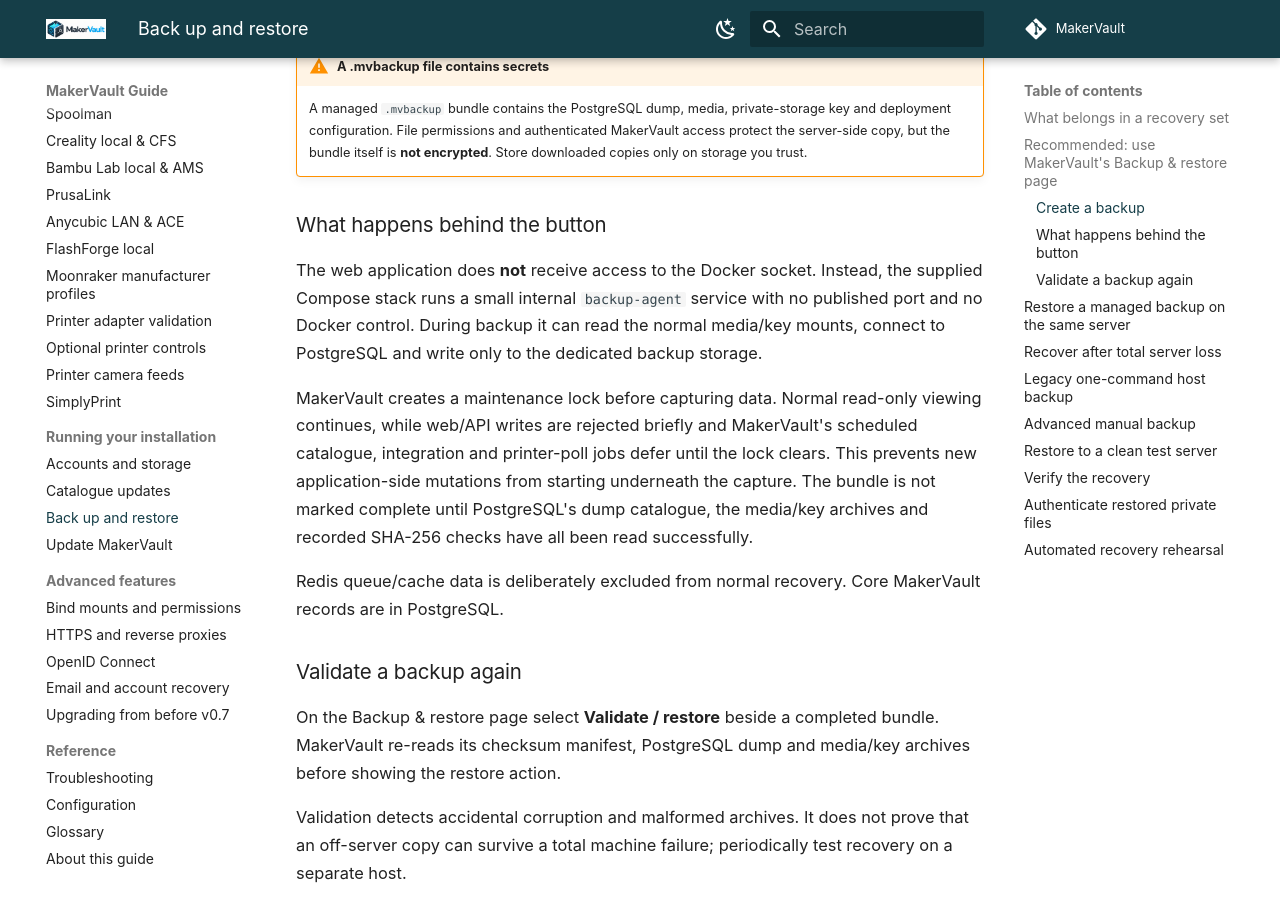
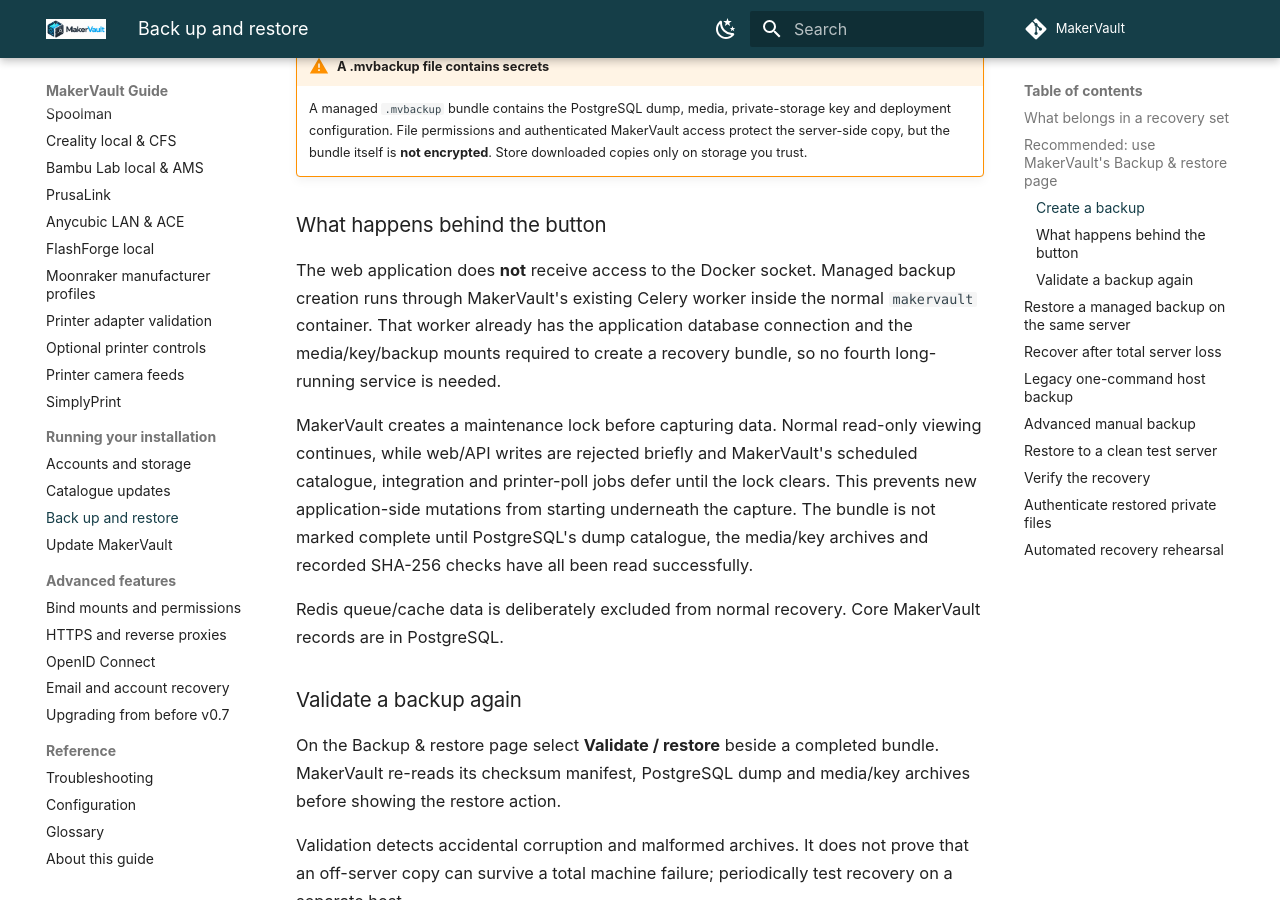
Before and after one commit to gavrd7/MakerVault, an MkDocs documentation site: the page built from docs/guide/administration/backup.md, in a window 1280 px wide and 900 px high, scrolled down 1809 px. Built offline with MkDocs 1.6.1 and Material for MkDocs 9.7.7, drawn with Linux system fonts in a browser that asks for light colours; comment, search, counter and statistics services are not loaded; some of the changed text lies outside the part shown.

Commit message:
Document integrated three-container backup workflow

````diff
--- a/docs/guide/administration/backup.md
+++ b/docs/guide/administration/backup.md
@@ -43,7 +43,7 @@
 
 ### What happens behind the button
 
-The web application does **not** receive access to the Docker socket. Instead, the supplied Compose stack runs a small internal `backup-agent` service with no published port and no Docker control. During backup it can read the normal media/key mounts, connect to PostgreSQL and write only to the dedicated backup storage.
+The web application does **not** receive access to the Docker socket. Managed backup creation runs through MakerVault's existing Celery worker inside the normal `makervault` container. That worker already has the application database connection and the media/key/backup mounts required to create a recovery bundle, so no fourth long-running service is needed.
 
 MakerVault creates a maintenance lock before capturing data. Normal read-only viewing continues, while web/API writes are rejected briefly and MakerVault's scheduled catalogue, integration and printer-poll jobs defer until the lock clears. This prevents new application-side mutations from starting underneath the capture. The bundle is not marked complete until PostgreSQL's dump catalogue, the media/key archives and recorded SHA-256 checks have all been read successfully.
 
@@ -105,7 +105,7 @@
 python3 scripts/backup.py --sudo
 ```
 
-It creates a protected `.tar.gz` recovery set outside the managed Backup & restore page and briefly stops the application. It remains useful when the backup-agent service itself cannot run, but it is no longer the normal administrator workflow.
+It creates a protected `.tar.gz` recovery set outside the managed Backup & restore page and briefly stops the application. It remains useful when the managed in-app backup path cannot run, but it is no longer the normal administrator workflow.
 
 By default it saves under `~/makervault-backups/`; choose another destination with `--destination`. Its bundle is also not encrypted. Keep it private and off-server.
 
````
